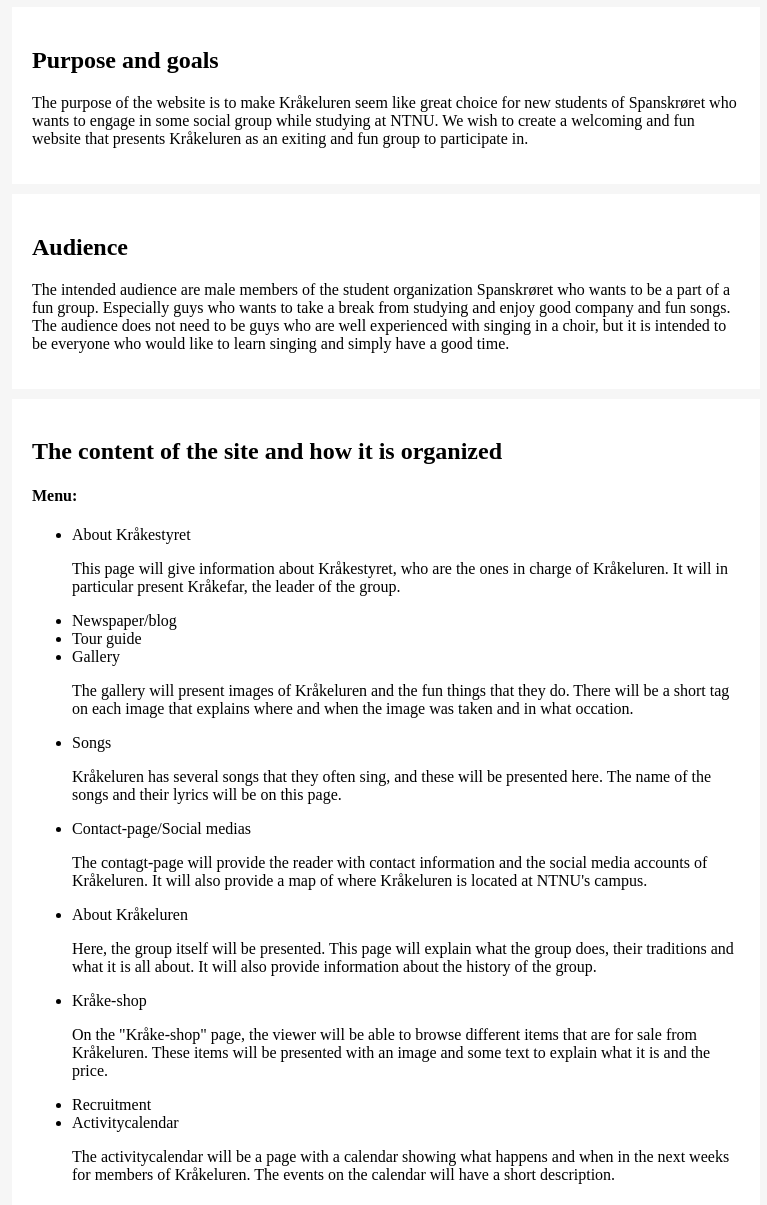
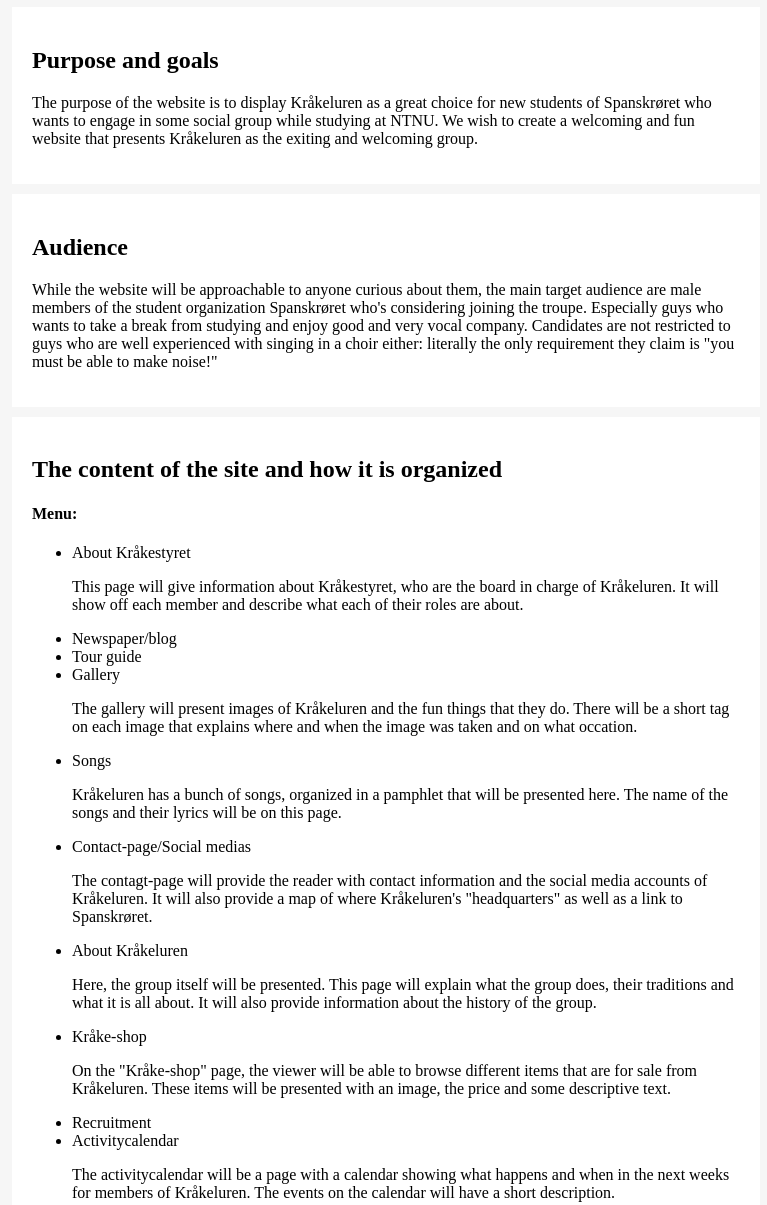
Before and after one commit to BadlyPk/kraakeluren, a plain HTML site: page P1/P1_requirements_33.html in a window 1280 px wide. Shown: the part 429-1634 px from the top of the page, without its empty margins (254-1021 px from the left). Drawn offline with Linux system fonts and the light colour scheme.

Commit message:
Update P1_requirements_33.html

```diff
--- a/P1/P1_requirements_33.html
+++ b/P1/P1_requirements_33.html
@@ -32,12 +32,21 @@
 
 		<div>
 			<h2> Purpose and goals </h2>
-			<p> The purpose of the website is to make Kråkeluren seem like great choice for new students of Spanskrøret who wants to engage in some social group while studying at NTNU. We wish to create a welcoming and fun website that presents Kråkeluren as an exiting and fun group to participate in. </p>
+			<p> The purpose of the website is to display Kråkeluren as a great choice
+				for new students of Spanskrøret who wants to engage in some social group
+				while studying at NTNU. We wish to create a welcoming and fun website
+				that presents Kråkeluren as the exiting and welcoming group. </p>
 		</div>
 
 		<div>
 			<h2> Audience </h2>
-			<p> The intended audience are male members of the student organization Spanskrøret who wants to be a part of a fun group. Especially guys who wants to take a break from studying and enjoy good company and fun songs. The audience does not need to be guys who are well experienced with singing in a choir, but it is intended to be everyone who would like to learn singing and simply have a good time. </p>
+			<p> While the website will be approachable to anyone curious about them,
+				the main target audience are male members of the student organization
+				Spanskrøret who's considering joining the troupe. Especially guys who
+				wants to take a break from studying and enjoy good and very vocal
+				company. Candidates are not restricted to guys who are well experienced
+				with singing in a choir either: literally the only requirement they claim
+				is "you must be able to make noise!"</p>
 		</div>
 
 		<div>
@@ -45,19 +54,21 @@
 			<h4>Menu:</h4>
 			<ul>
 				<li>About Kråkestyret</li>
-				<p> This page will give information about Kråkestyret, who are the ones in charge of Kråkeluren. It will in particular present Kråkefar, the leader of the group. </p>
+				<p> This page will give information about Kråkestyret, who are the board
+					 in charge of Kråkeluren. It will show off each member and describe
+					 what each of their roles are about. </p>
 				<li>Newspaper/blog</li>
 				<li>Tour guide</li>
 				<li>Gallery</li>
-				<p> The gallery will present images of Kråkeluren and the fun things that they do. There will be a short tag on each image that explains where and when the image was taken and in what occation. </p>
+				<p> The gallery will present images of Kråkeluren and the fun things that they do. There will be a short tag on each image that explains where and when the image was taken and on what occation. </p>
 				<li>Songs</li>
-				<p> Kråkeluren has several songs that they often sing, and these will be presented here. The name of the songs and their lyrics will be on this page. </p>
+				<p> Kråkeluren has a bunch of songs, organized in a pamphlet that will be presented here. The name of the songs and their lyrics will be on this page. </p>
 				<li>Contact-page/Social medias</li>
-				<p> The contagt-page will provide the reader with contact information and the social media accounts of Kråkeluren. It will also provide a map of where Kråkeluren is located at NTNU's campus. </p>
+				<p> The contagt-page will provide the reader with contact information and the social media accounts of Kråkeluren. It will also provide a map of where Kråkeluren's "headquarters" as well as a link to Spanskrøret. </p>
 				<li>About Kråkeluren</li>
 				<p> Here, the group itself will be presented. This page will explain what the group does, their traditions and what it is all about. It will also provide information about the history of the group. </p>
 				<li>Kråke-shop</li>
-				<p> On the "Kråke-shop" page, the viewer will be able to browse different items that are for sale from Kråkeluren. These items will be presented with an image and some text to explain what it is and the price. </p>
+				<p> On the "Kråke-shop" page, the viewer will be able to browse different items that are for sale from Kråkeluren. These items will be presented with an image, the price and some descriptive text. </p>
 				<li>Recruitment</li>
 				<li>Activitycalendar</li>
 				<p> The activitycalendar will be a page with a calendar showing what happens and when in the next weeks for members of Kråkeluren. The events on the calendar will have a short description. </p>
@@ -68,18 +79,22 @@
 			<h2> Functional and Non-Functional Requirements </h2>
 			<p>Functional</p>
 			<ul>
-				<li>The website shall give costumer orders</li>
-				<li>The website shall provide general information and updates about "Kråkeluren"</li>
+				<li>The website shall provide a good first impression about Kråkeluren as a concept and their role within Spanskrøret, as well as concrete info such as their song list, events and what they're up to currently.</li>
+				<li>The website should let Kråkeluren be able to directly manage content such as images and blog posts.</li>
+				<li>The website should be able to accept customer orders for Kråke-merchandise.</li>
 		</ul>
 			<p>Non-Functional</p>
 			<ul>
-			<li></li>
-			<li></li>
+				<li>Users should be able to access the navigation menu from anywhere on the site (incl. at any level of scrolling).</li>
+				<li>Users should be able to move between different pages with as few clicks as possible (hover to open navigation, avoid need to return to the front page to find something else).</li>
+				<li>The presentation should have a consistent over-arching theme, based on their culture, humour, colour-scheme (based on the logo) and similar elements.</li>
 			</ul>
 		</div>
 
 		<div>
 			<h2> Final location </h2>
+			<p>A friend and fellow crow of Joakim runs website hosting as part of a
+			business, so the website will most likely end up with them as "kråkeluren.no".</p>
 		</div>
 
 	</body>
```
